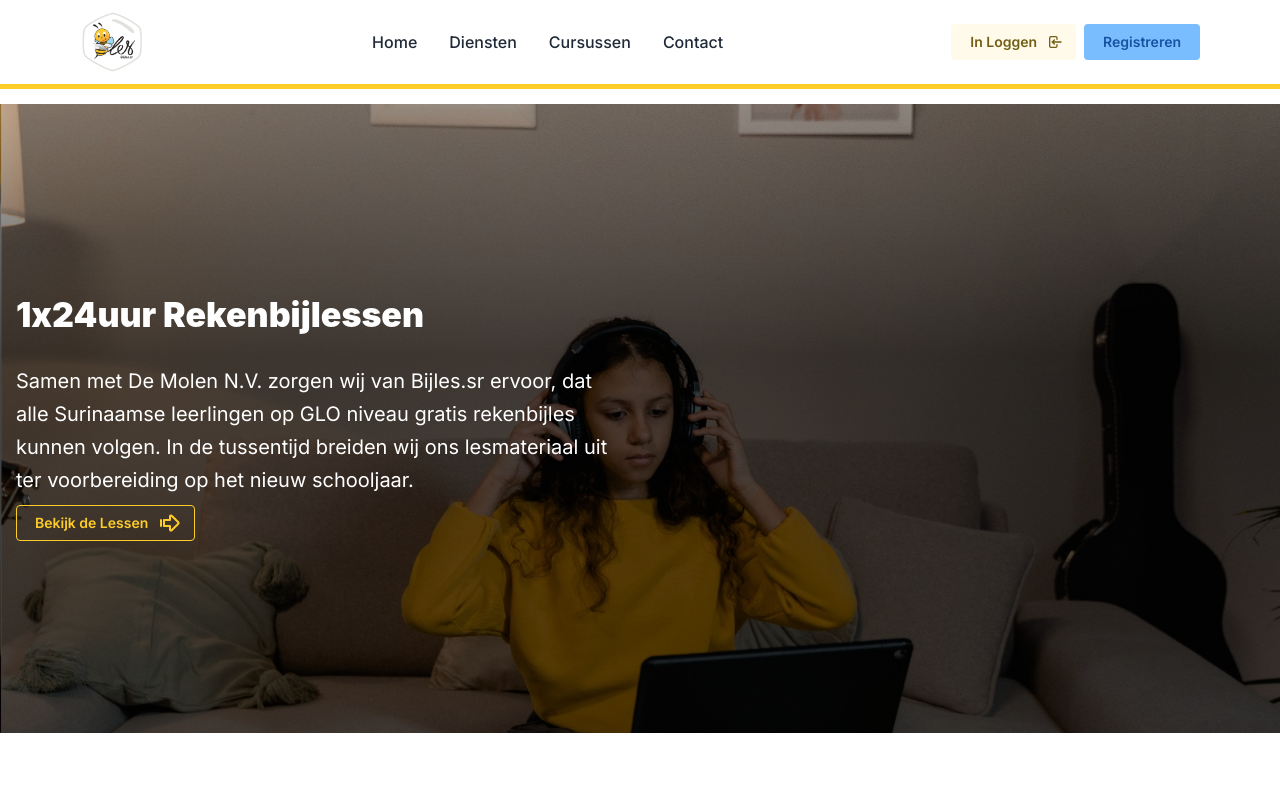
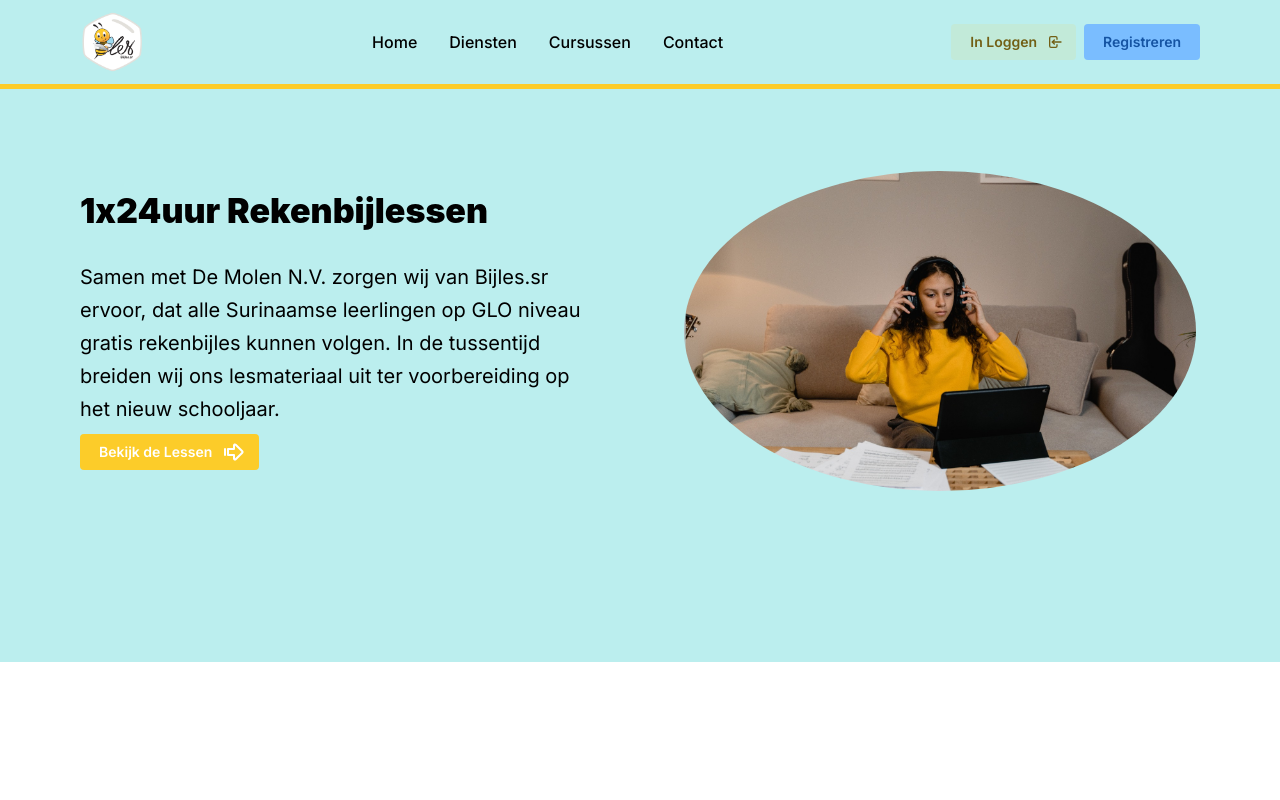
Before and after one commit to Beefy-py/bijles-sr, a Next.js app: page / in a window 1280 px wide. Shown: the top 800 px of the page. Built offline with nearby package versions, Linux system fonts and the light colour scheme.

Commit message:
refactor: :lipstick: header and hero section rework
added slider next to it again. added section color, nav change color on scroll

slider should be a circle. It's an oval instead

```diff
--- a/src/app/page.tsx
+++ b/src/app/page.tsx
@@ -4,7 +4,7 @@ import CoursesComponent from "@/components/courses.component";
 
 export default function Home() {
   return (
-    <div className="body max-w-screen-2xl px-5 lg:px-10 xl:px-20 py-5">
+    <div className="body max-w-screen-2xl px-5 lg:px-10 xl:px-20">
       <HeroComponent />
       <FeaturesComponent />
       <CoursesComponent />
--- a/src/components/hero.component.tsx
+++ b/src/components/hero.component.tsx
@@ -1,6 +1,5 @@
 "use client";
 
-import { Button, Container, Group, Overlay, Text, Title } from "@mantine/core";
 import { useRef } from "react";
 import Autoplay from "embla-carousel-autoplay";
 import { Carousel } from "@mantine/carousel";
@@ -12,7 +11,7 @@ import {
   IconArrowBigRightLine,
 } from "@tabler/icons-react";
 import { theme } from "@tailwindConfig";
-import { Image } from "@mantine/core";
+import { Image, Button, Text, Title } from "@mantine/core";
 import { heroComponent } from "@/utils/content";
 import classes from "@/styles/HeroComponent.module.css";
 
@@ -23,33 +22,14 @@ const HeroComponent = () => {
   return (
     <section
       id="home"
-      className="mb-8 sm:mb-16 lg:mb-28  -mx-5 lg:-mx-10 xl:-mx-20 relative"
+      className="mb-8 sm:mb-16 lg:mb-28 -mx-5 lg:-mx-10 xl:-mx-20 relative bg-secondary"
     >
-      <div className={`${classes.hero}`}>
-        <Carousel
-          loop
-          plugins={[autoplay.current]}
-          className="hero-slider w-full h-full !absolute"
-          styles={{
-            indicator: {
-              background: colors.secondary.DEFAULT,
-            },
-          }}
-          height={"100%"}
-          withControls={false}
+      <div
+        className={`${classes.hero} grid grid-cols-12 px-5 lg:px-10 xl:px-20 items-center gap-20`}
       >
-          {heroComponent.imageSlider.map((img, index) => (
-            <Carousel.Slide key={index + img.title}>
-              <Image src={img.src} alt={img.title} />
-            </Carousel.Slide>
-          ))}
-        </Carousel>
-        <Overlay
-          gradient="linear-gradient(180deg, rgba(0, 0, 0, 0.25) 0%, rgba(0, 0, 0, .65) 40%)"
-          opacity={1}
-          zIndex={0}
-        />
-        <Container className={`${classes.container} md:w-1/2`} size="md">
+        <div className="left col-span-6">
+          {" "}
+          <div className={`${classes.container}`}>
             <Title className={classes.title}>{heroComponent.title}</Title>
             <Text className={classes.description} size="xl" mt="xl">
               {heroComponent.subTitle}
@@ -61,12 +41,42 @@ const HeroComponent = () => {
               component={Link}
               href="/hello"
               className="mt-2 group z-0 transition"
-            variant="outline"
+              variant="filled"
               color={colors.primary.DEFAULT}
             >
               {heroComponent.ctaText}
             </Button>
-        </Container>
+          </div>
+        </div>
+        <div className="right h-full p-6 col-span-6 flex items-center justify-center">
+          <Carousel
+            loop
+            plugins={[autoplay.current]}
+            className="hero-slider"
+            styles={{
+              // slide: {
+              //   borderRadius: "20%",
+              //   // width: "40vw",
+              //   // height: "40vh",
+              // },
+              // container: {
+              //   borderRadius: "50%",
+              // },
+              viewport: {
+                borderRadius: "50%",
+                width: "40vw",
+                height: "40vh",
+              },
+            }}
+            withControls={false}
+          >
+            {heroComponent.imageSlider.map((img, index) => (
+              <Carousel.Slide key={index + img.title}>
+                <Image src={img.src} alt={img.title} />
+              </Carousel.Slide>
+            ))}
+          </Carousel>
+        </div>
       </div>
     </section>
   );
--- a/src/components/navbar.component/index.tsx
+++ b/src/components/navbar.component/index.tsx
@@ -15,16 +15,16 @@ const NavbarComponent = () => {
   const [scroll] = useWindowScroll();
   const [opened, { toggle }] = useDisclosure();
   const scrolled = scroll.y > 40;
-  const textInvert = (670 < scroll.y && scroll.y < 930) || scroll.y < 100;
+  // const textInvert = (670 < scroll.y && scroll.y < 930) || scroll.y < 100;
   const { colors } = theme as any;
 
   return (
-    <header
-      className={`w-full z-20 ${
-        scrolled ? "sticky top-0 backdrop-blur-xl" : ""
-      }`}
-    >
-      <nav className={`py-2.5 max-w-screen-2xl mx-auto px-5 lg:px-10 xl:px-20`}>
+    <header className={`w-full z-20 fixed top-0`}>
+      <nav
+        className={`py-2.5 ${
+          scrolled ? "bg-secondary-700 py-1" : ""
+        } transition duration-500 max-w-screen-2xl mx-auto px-5 lg:px-10 xl:px-20`}
+      >
         <div className={`flex flex-wrap justify-between items-center mx-auto`}>
           <Link href="/" className="flex w-16 h-16 relative">
             <Image src={navbarComponent.logo} alt="Bijles SR Logo" fill />
@@ -36,9 +36,7 @@ const NavbarComponent = () => {
               variant="light"
               rightSection={<IconLogin size={16} />}
               color={colors.primary.DEFAULT}
-              className={`${
-                !textInvert ? "!text-primary-100" : "!text-primary-900"
-              }`}
+              className={`!text-primary-900`}
             >
               {navbarComponent.ctaText1}
             </Button>
@@ -66,9 +64,7 @@ const NavbarComponent = () => {
                 <li key={index + link.name}>
                   <Link
                     href={"/" + link.path}
-                    className={`block py-2 pr-4 pl-3 ${
-                      !textInvert ? "text-gray-100" : "text-gray-800"
-                    } hover:text-primary-600 lg:p-0 transition`}
+                    className={`block py-2 pr-4 pl-3"text-gray-800 hover:text-primary-600 lg:p-0 transition`}
                     aria-current="page"
                   >
                     {link.name}
--- a/src/styles/HeroComponent.module.css
+++ b/src/styles/HeroComponent.module.css
@@ -8,10 +8,6 @@
 .container {
   margin-left: 0;
   height: rem(700px);
-  display: flex;
-  flex-direction: column;
-  justify-content: flex-end;
-  align-items: flex-start;
   padding-top: calc(var(--mantine-spacing-xl) * 6);
   padding-bottom: calc(var(--mantine-spacing-xl) * 6);
   z-index: 1;
@@ -24,7 +20,6 @@
 }
 
 .title {
-  color: var(--mantine-color-white);
   font-size: rem(60px);
   font-weight: 900;
   line-height: 1.1;
@@ -41,7 +36,6 @@
 }
 
 .description {
-  color: var(--mantine-color-white);
   max-width: rem(600px);
 
   @media (max-width: var(--mantine-breakpoint-sm)) {
```
Lines whose indentation alone changed are shown as unchanged.
